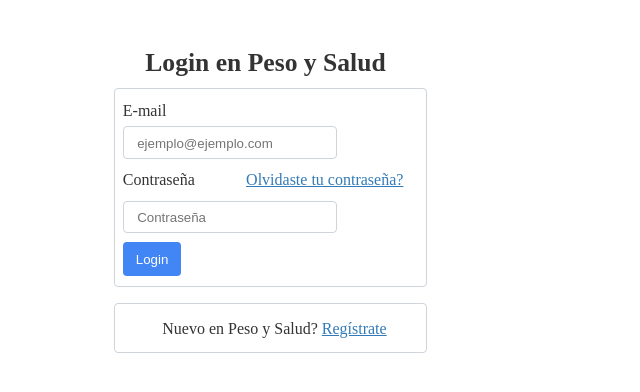
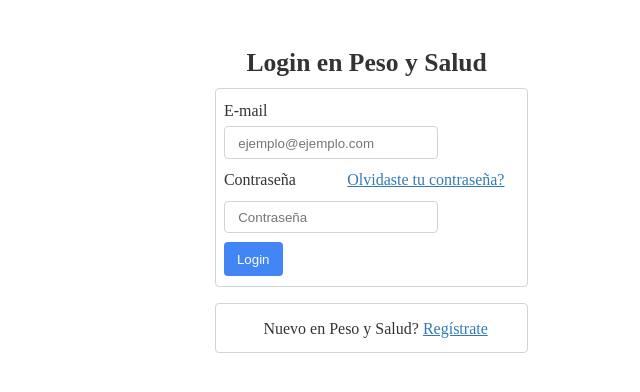
Before and after one commit to jacobnuno/pesosalud-frontend, a website: page views/login.html in a window 1280 px wide. Shown: the whole page, without its empty margins (305-945 px from the left). Drawn offline with Linux system fonts and the light colour scheme.

Commit message:
#2 login view

```diff
--- a/views/login.html
+++ b/views/login.html
@@ -12,18 +12,18 @@
       <!-- TODO: HEADER -->
 
       <div class="main">
-        <h1 class="column is-3-desktop is-offset-4-desktop is-12-mobile title is-center">Login en Peso y Salud</h1>
+        <h1 class="column is-3-desktop is-offset-5-desktop is-12-mobile title is-center">Login en Peso y Salud</h1>
 
-        <form class="column is-3-desktop is-offset-4-desktop is-10-mobile is-offset-1-mobile login" action="index.html" method="post">
+        <form class="column is-3-desktop is-offset-5-desktop is-10-mobile is-offset-1-mobile login" action="index.html" method="post">
           <label for="email" class="column is-10-desktop">E-mail</label>
           <input class="column is-8-desktop" type="text" name="email" value="" placeholder="ejemplo@ejemplo.com">
-          <label for="password" class="column is-4-desktop is-multiline">Contraseña</label>
-          <a class="column is-8-desktop is-multiline is-center btn-link" href="#">Olvidaste tu contraseña?</a>
+          <label for="password" class="column is-4-desktop is-3-mobile is-multiline">Contraseña</label>
+          <a class="column is-8-desktop is-9-mobile is-multiline is-center btn-link" href="#">Olvidaste tu contraseña?</a>
           <input class="column is-8-desktop" type="password" name="password" value="" placeholder="Contraseña">
           <button type="button" name="button" class="btn btn-blue">Login</button>
         </form>
 
-        <div class="column is-3-desktop is-offset-4-desktop is-10-mobile is-offset-1-mobile login new-register is-center">
+        <div class="column is-3-desktop is-offset-5-desktop is-10-mobile is-offset-1-mobile login new-register is-center">
           <span>Nuevo en Peso y Salud?</span>
           <a href="#" class="btn-link"> Regístrate</a>
         </div>
```
